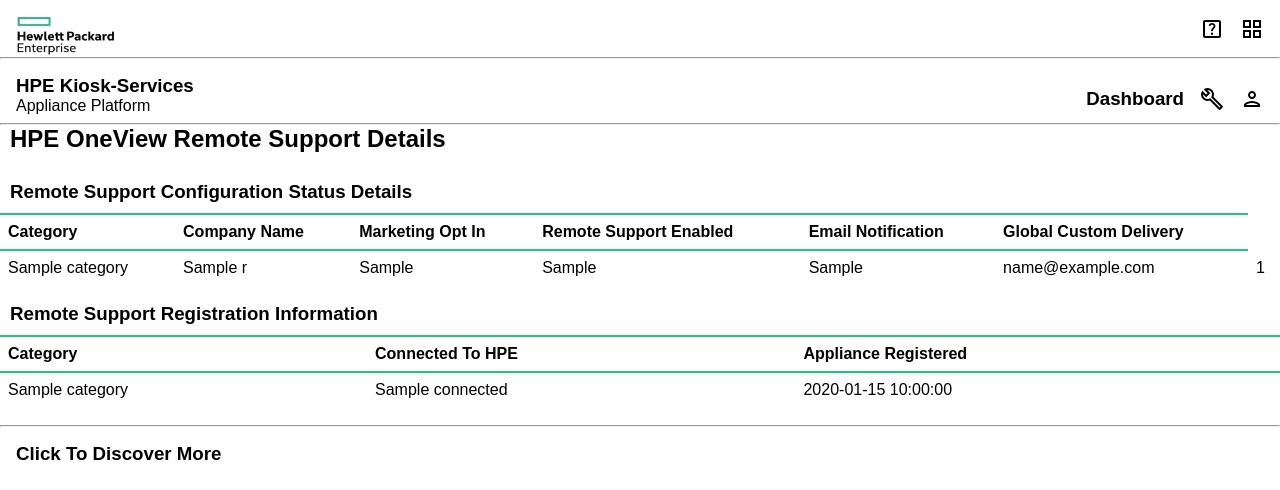
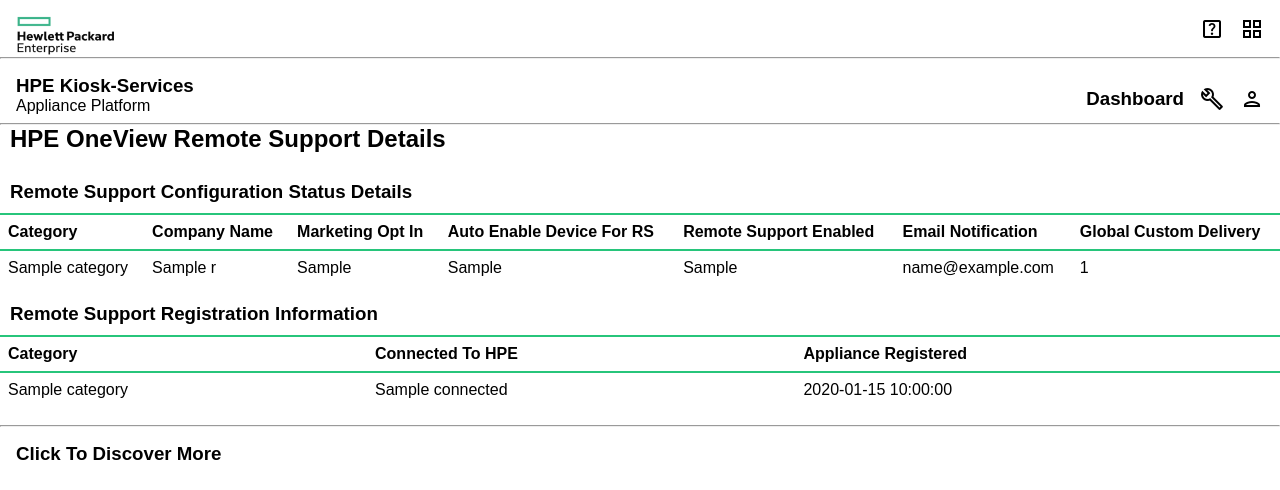
Before and after one commit to patelnikhilkumar/cidiscovery, a Flask app: template discover_ilo/templates/hpersdetails.html in a window 1280 px wide. Shown: the top 490 px of the page. Run offline with Flask 3, Linux system fonts and the light colour scheme; the template is opened without the code that fills it: most values are stand-ins (such as "Sample title", 1, 10 or a date in 2020); some web fonts are replaced.

Commit message:
FourtyFifth Commit

```diff
--- a/discover_ilo/templates/hpersdetails.html
+++ b/discover_ilo/templates/hpersdetails.html
@@ -11,6 +11,7 @@
             <th>Category</th>
             <th>Company Name</th>
             <th>Marketing Opt In</th>
+            <th>Auto Enable Device For RS</th>
             <th>Remote Support Enabled</th>
             <th>Email Notification</th>
             <th>Global Custom Delivery</th>
```
